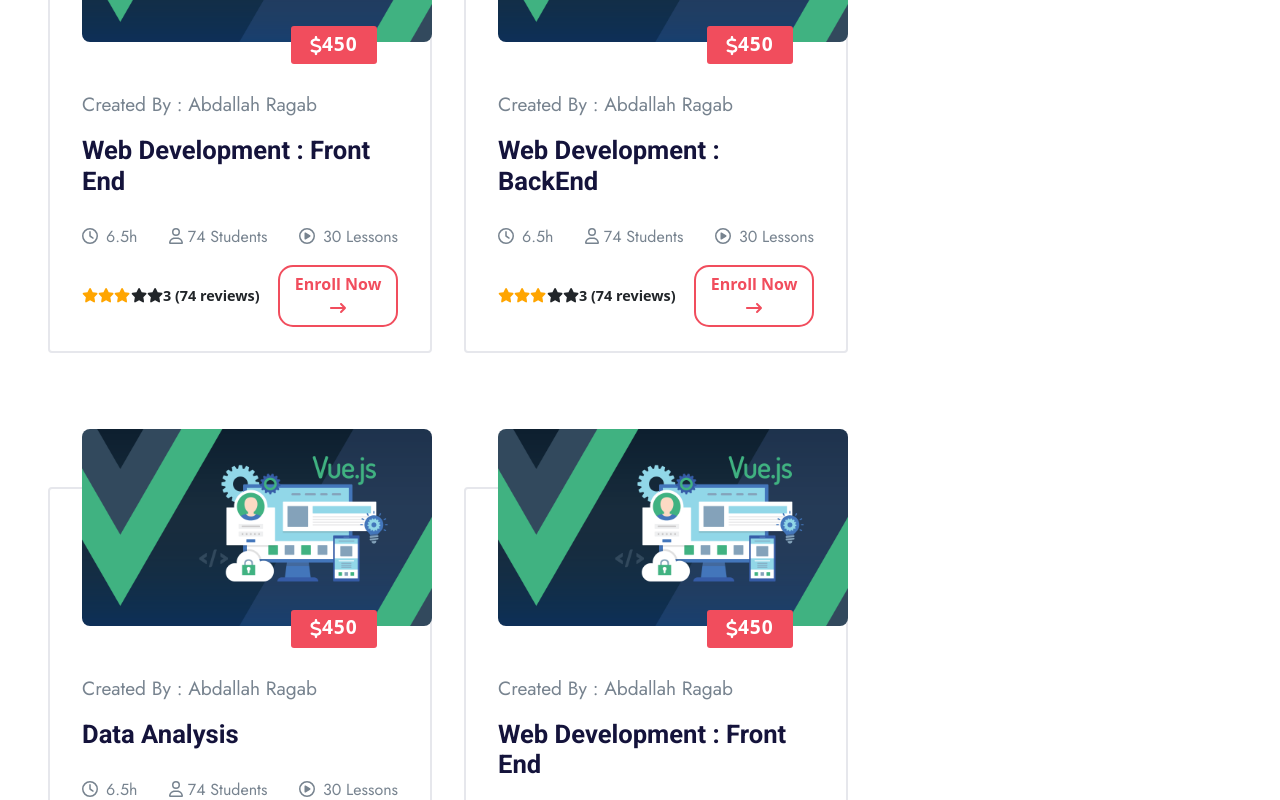
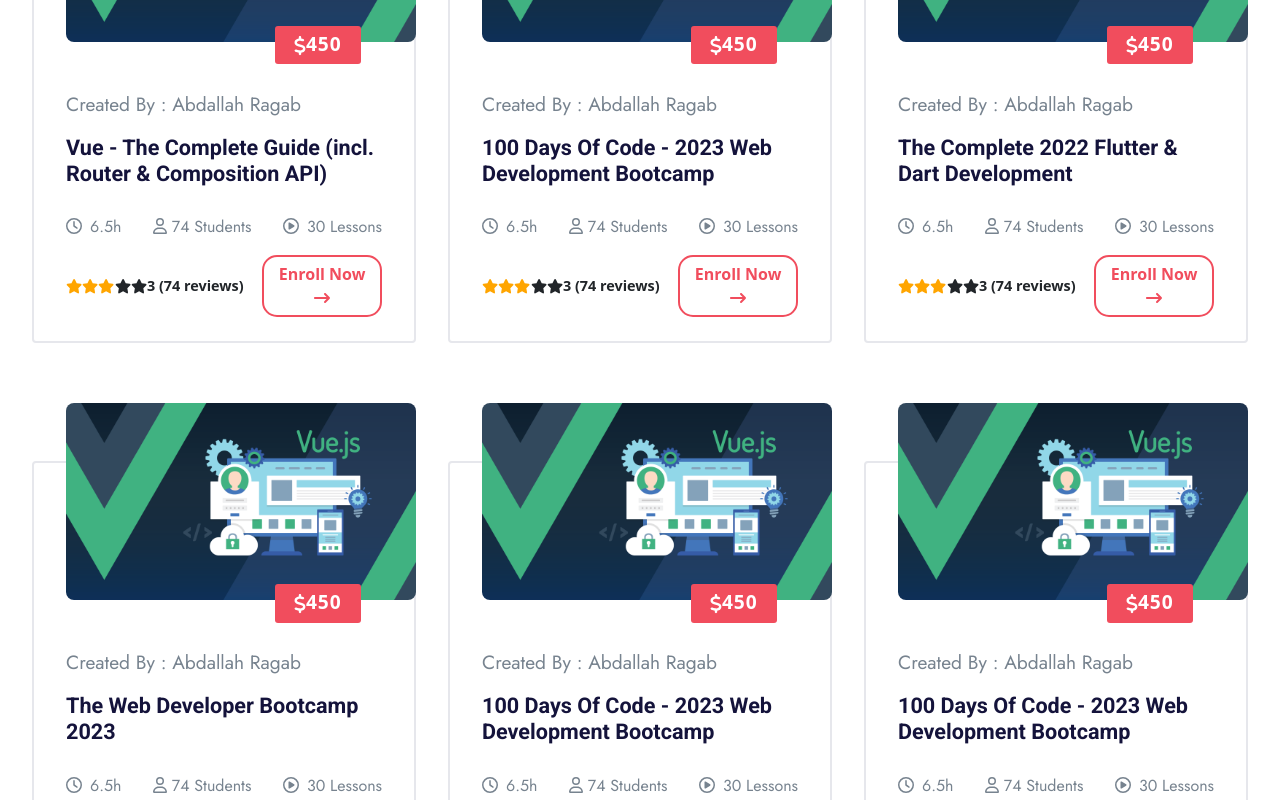
Before and after one commit to AbdallahRagab7/tailor-campus, a Vue app: page /courses in a window 1280 px wide. Shown: the part 800-1600 px from the top of the page. Built offline with nearby package versions, Linux system fonts and the light colour scheme; what vue-tel-input would draw is missing.

Commit message:
edit courses page to grid

```diff
--- a/src/pages/courses/courseCard.vue
+++ b/src/pages/courses/courseCard.vue
@@ -62,6 +62,7 @@ export default {
 .course-card {
   /* margin: 80px auto; */
   width: 24rem;
+  /* width: 23rem; */
   border: 2px solid #e6e7ec;
   border-radius: 4px;
   padding: 0px 2rem 1.5rem 2rem;
@@ -82,6 +83,7 @@ export default {
 }
 .course-thumb {
   width: 350px;
+  /* width: 325px; */
   border-radius: 8px;
   margin: 0 auto;
   overflow: hidden; /* to make img take same border-radius */
@@ -139,7 +141,7 @@ export default {
   margin-bottom: 1.8rem;
   font-family: "Roboto";
   font-weight: 700;
-  font-size: 1.6rem;
+  font-size: 1.35rem;
   transition: all 0.3s ease-in-out;
 }
 
--- a/src/pages/courses/coursesPage.vue
+++ b/src/pages/courses/coursesPage.vue
@@ -13,7 +13,7 @@
     </form>
   </div>
 
-  <div class="courses-containerr">
+  <div class="courses-container">
     <section class="courses">
       <course-card
         v-for="course in courses"
@@ -43,7 +43,7 @@ export default {
         {
           courseId: "c1",
           createdBy: "Abdallah Ragab",
-          courseTitle: "Web Development : Front End",
+          courseTitle: "Vue - The Complete Guide (incl. Router & Composition API)",
           coursePrice: 450,
           studentsNo: 74,
           duration: "6.5h",
@@ -52,9 +52,9 @@ export default {
           reviews: 74,
         },
         {
-          courseId: "c1",
+          courseId: "c2",
           createdBy: "Abdallah Ragab",
-          courseTitle: "Web Development : BackEnd",
+          courseTitle: "100 Days Of Code - 2023 Web Development Bootcamp",
           coursePrice: 450,
           studentsNo: 74,
           duration: "6.5h",
@@ -63,9 +63,9 @@ export default {
           reviews: 74,
         },
         {
-          courseId: "c1",
+          courseId: "c3",
           createdBy: "Abdallah Ragab",
-          courseTitle: "Data Analysis",
+          courseTitle: "The Complete 2022 Flutter & Dart Development",
           coursePrice: 450,
           studentsNo: 74,
           duration: "6.5h",
@@ -74,9 +74,9 @@ export default {
           reviews: 74,
         },
         {
-          courseId: "c1",
+          courseId: "c4",
           createdBy: "Abdallah Ragab",
-          courseTitle: "Web Development : Front End",
+          courseTitle: "The Web Developer Bootcamp 2023",
           coursePrice: 450,
           studentsNo: 74,
           duration: "6.5h",
@@ -85,9 +85,9 @@ export default {
           reviews: 74,
         },
         {
-          courseId: "c1",
+          courseId: "c5",
           createdBy: "Abdallah Ragab",
-          courseTitle: "Web Development : Front End",
+          courseTitle: "100 Days Of Code - 2023 Web Development Bootcamp",
           coursePrice: 450,
           studentsNo: 74,
           duration: "6.5h",
@@ -96,9 +96,9 @@ export default {
           reviews: 74,
         },
         {
-          courseId: "c1",
+          courseId: "c6",
           createdBy: "Abdallah Ragab",
-          courseTitle: "Web Development : Front End",
+          courseTitle: "100 Days Of Code - 2023 Web Development Bootcamp",
           coursePrice: 450,
           studentsNo: 74,
           duration: "6.5h",
@@ -107,9 +107,9 @@ export default {
           reviews: 74,
         },
         {
-          courseId: "c1",
+          courseId: "c7",
           createdBy: "Abdallah Ragab",
-          courseTitle: "Web Development : Front End",
+          courseTitle: "100 Days Of Code - 2023 Web Development Bootcamp",
           coursePrice: 450,
           studentsNo: 74,
           duration: "6.5h",
@@ -117,6 +117,8 @@ export default {
           rating: 3,
           reviews: 74,
         },
+
+
       ],
     };
   },
@@ -170,11 +172,30 @@ export default {
   height: 19px;
   color: grey;
 }
+.courses-container {
+
+}
+
+/* .courses {
+  display: flex;
+  align-items: center;
+  flex-wrap: wrap;
+  width: 93%;
+  row-gap: 8rem;
+  margin : 0 auto ;
+} */
+
+
+/* .courses > :last-child {
+  margin-right: auto;
+} */
 .courses {
-  display: flex;
-  flex-wrap: wrap;
-  width: 95%;  /* 95% width of container to center it  */
-  margin: 0 auto;
-  row-gap: 8rem;
+  display: grid;
+   grid-template-columns: 0fr 0fr 0fr;
+   row-gap: 7rem;
+   /* width: 100%; */
+   justify-content: center;
+   margin: 0 auto;
+
 }
 </style>
```
